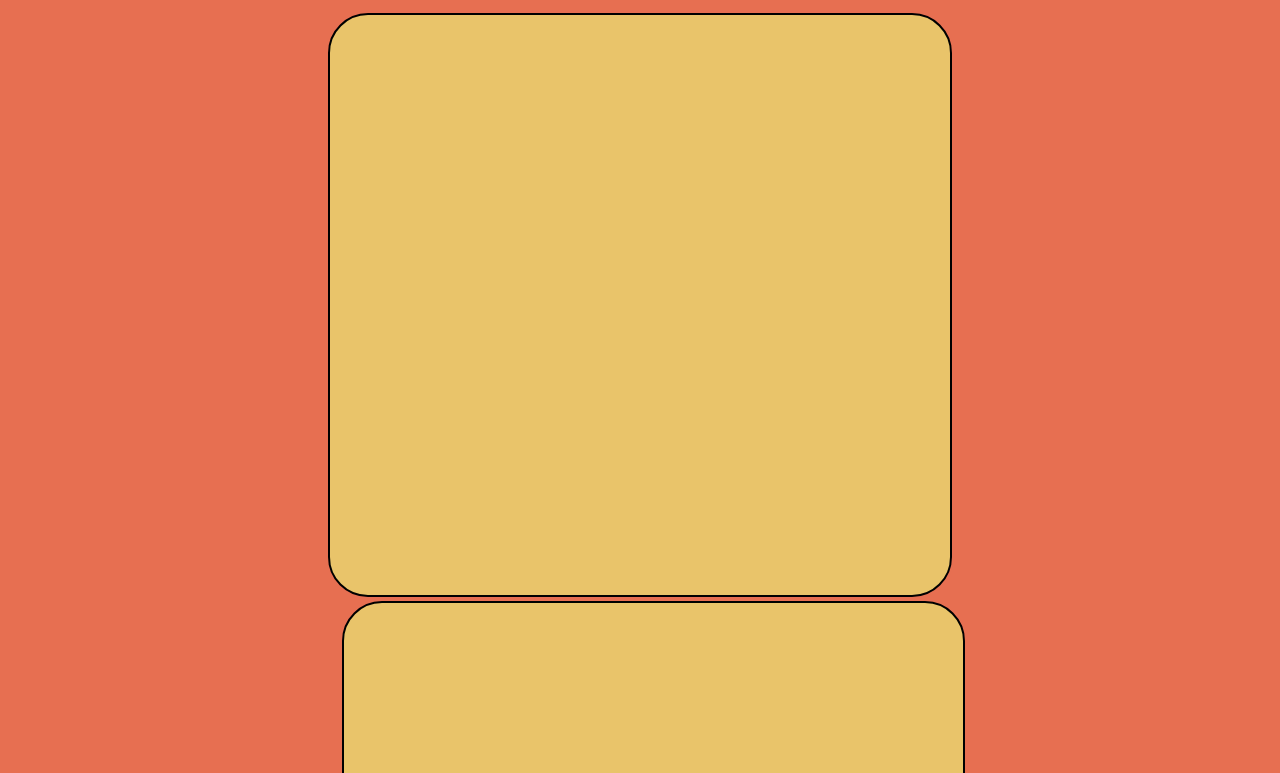
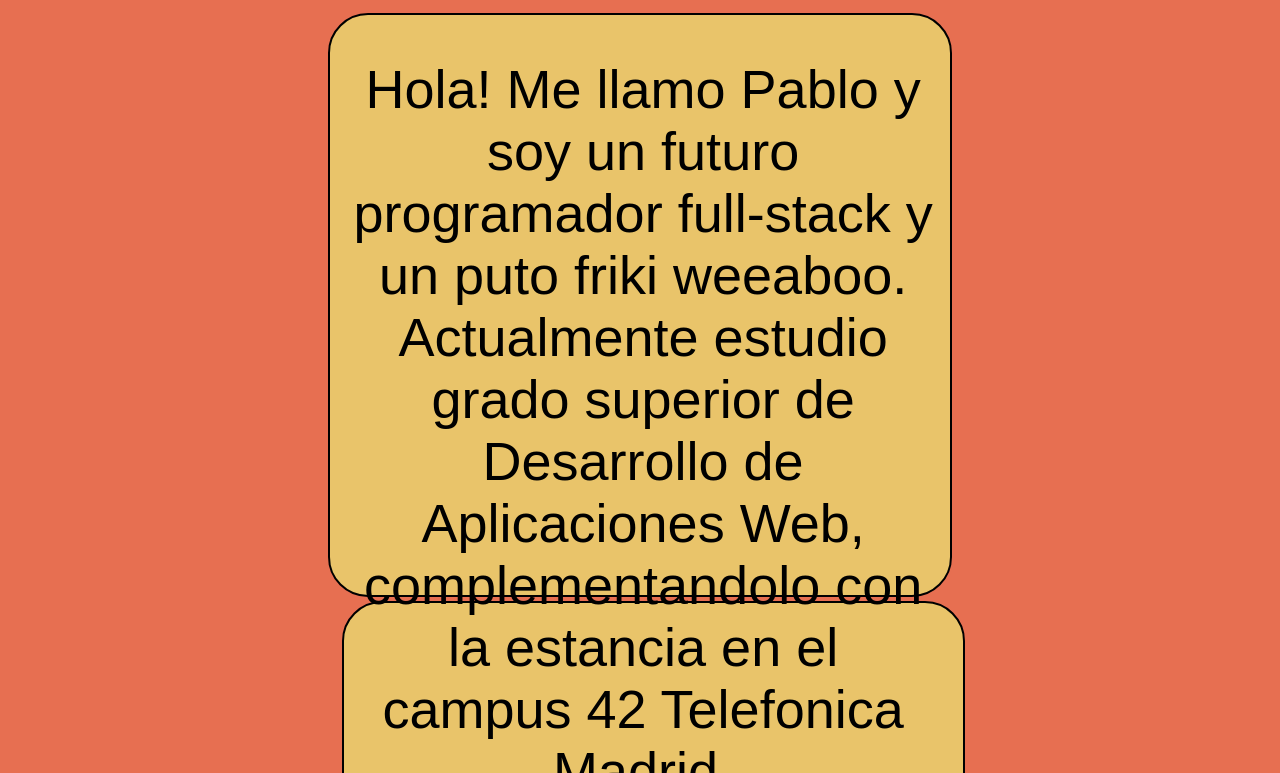
Before and after one commit to bloid3/buscaminas, a plain HTML site: page html/sobremi.html in a window 1280 px wide. Shown: the part 333-1106 px from the top of the page. Drawn offline with Linux system fonts and the light colour scheme; files whose address does not match are found by name; a web font is replaced by a local one.

Commit message:
Subiendo código

```diff
--- a/css/sobremi.css
+++ b/css/sobremi.css
@@ -48,7 +48,6 @@ button {
 	margin-top: 51px;
 	font-size:62px;
 	color:#2a9d8f;
-	;
 }
 .datos {
 	position: relative;
@@ -58,7 +57,6 @@ button {
 	margin-top: 51px;
 	font-size: 62px;
 	color:#2a9d8f;
-	;
 }
 .acv {
 	display: inline-block;
@@ -68,6 +66,17 @@ button {
 	width: 49%;
 	border-radius: 40px;
 	border: 2px solid;
+	position: relative;
+}
+.scv {
+	position: absolute;
+	height: 100%;
+	width: 95%;
+	text-align: center;
+	font-size: 54px;
+	padding-top: 7%;
+	padding-left: 3%;
+	padding-right: 5%;
 }
 .lado {
 	display: inline-block;
--- a/html/sobremi.html
+++ b/html/sobremi.html
@@ -14,7 +14,9 @@
 			<button>INICIO <img class="img2" src="../img/pagina-de-inicio.png" alt=""></button>
 		</nav>
 		<nav>
-			<button class="jugar">JUGAR <img class="img2" src="../img/bomba.png" alt=""></button>
+			<form action="juego.html" target="_blank">
+				<button class="jugar">JUGAR <img class="img2" src="../img/bomba.png" alt=""></button>
+			</form>
 		</nav>
 		<nav >
 			<button>AYUDA <img class="img2" src="../img/informacion.png" alt=""></button>
@@ -25,11 +27,13 @@
 	</header>
 	<main>
 		<section class="afotodatos">
-				<div class="foto">FOTO</div>
+				<div class="foto">Pablo Pereira Albert</div>
 				<div class="datos">DATOS</div>
 		</section>
 		<section class="acv">
-			<article class="scv"></article>
+			<article class="scv">Hola! Me llamo Pablo y soy un futuro programador full-stack y un puto friki weeaboo.
+				Actualmente estudio grado superior de Desarrollo de Aplicaciones Web,
+				complementandolo con la estancia en el campus 42 Telefonica Madrid.</article>
 		</section>
 		<div class="lado">
 			<section class="aficiones"></section>
```
Also changed, not shown: css/juego.css (+5 -3 lines), html/juego.html (+4 -2 lines), img/papereir.jpeg (added).
